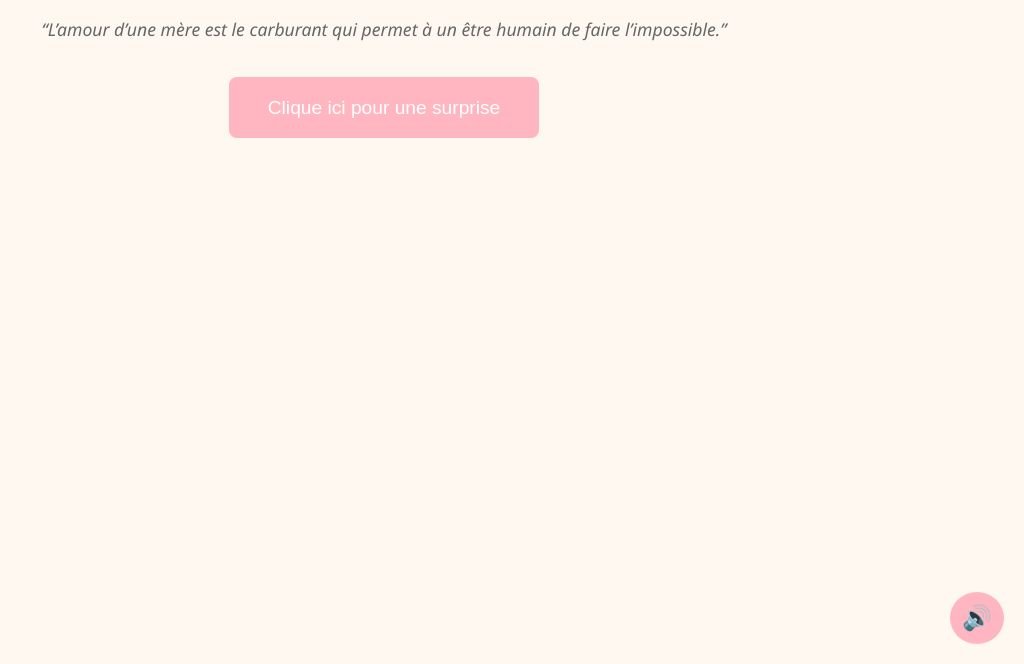
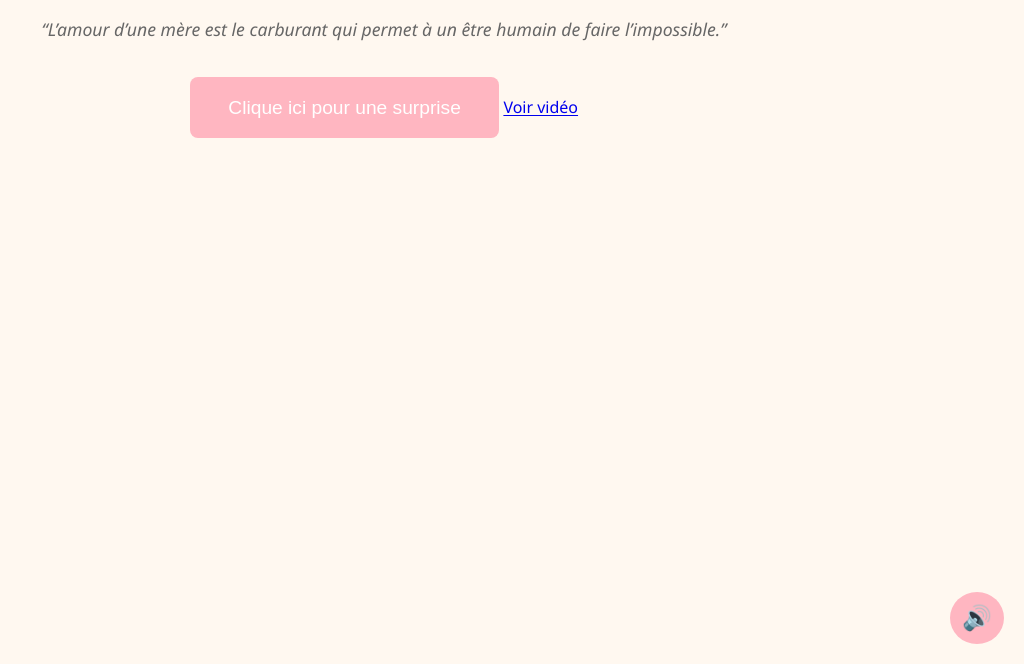
Before and after one commit to Kieran-Huon/FeteDesMere, a plain HTML site: page index.html in a window 1280 px wide. Shown: the part 136-800 px from the top of the page, without its empty margins (256-1280 px from the left). Drawn offline with nearby package versions, Linux system fonts and the light colour scheme.

Commit message:
lien video test

```diff
--- a/index.html
+++ b/index.html
@@ -12,6 +12,8 @@
     <h1 id="title"><span class="animated-text">Bonne fête maman ❤️</span></h1>
     <blockquote>“L’amour d’une mère est le carburant qui permet à un être humain de faire l’impossible.”</blockquote>
     <button id="revealBtn">Clique ici pour une surprise</button>
+    <a href="media/video1.mp4" target="_blank">Voir vidéo</a>
+
 
     <div id="gallery" class="hidden">
       <div class="photo">
```
